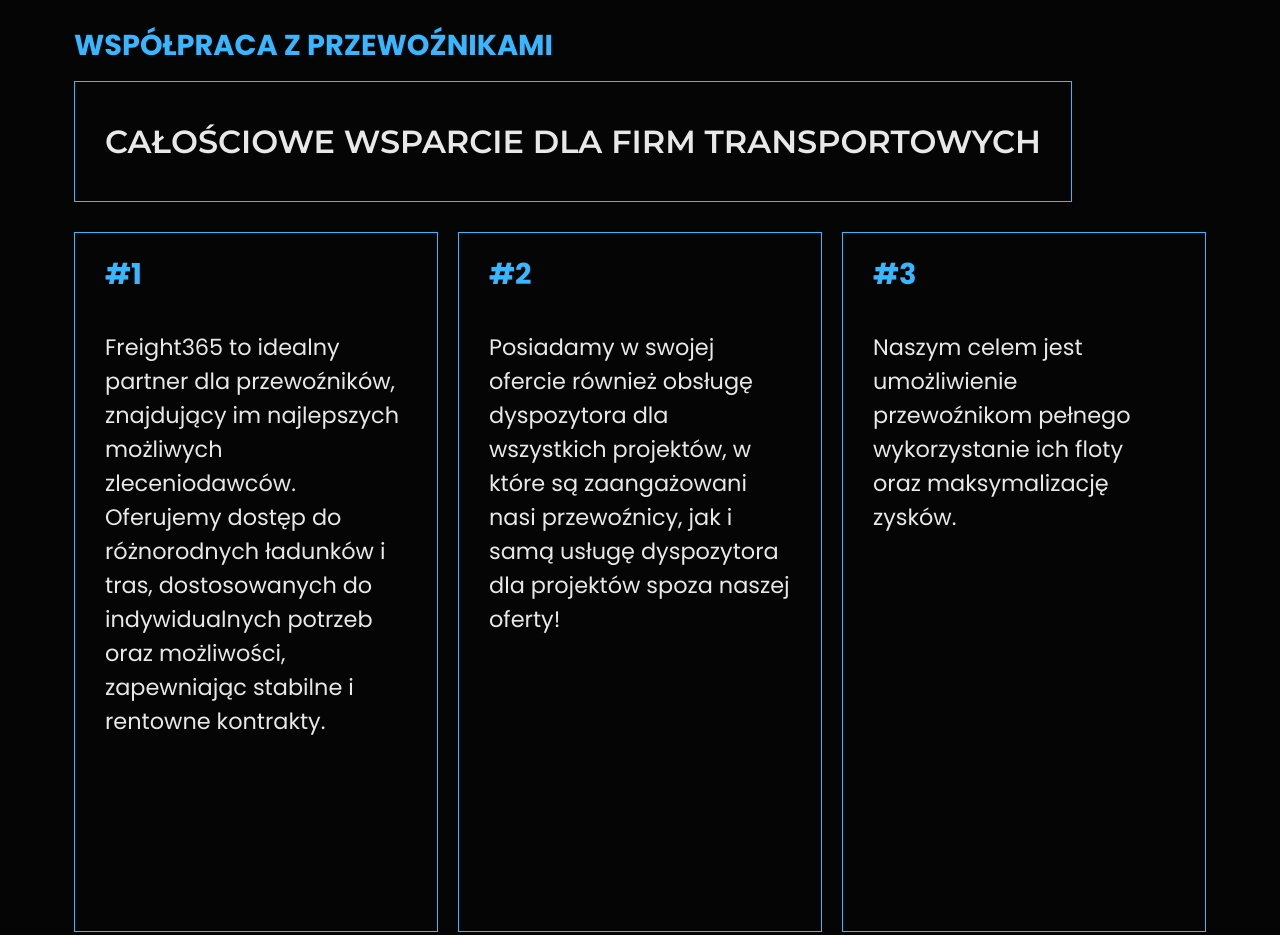
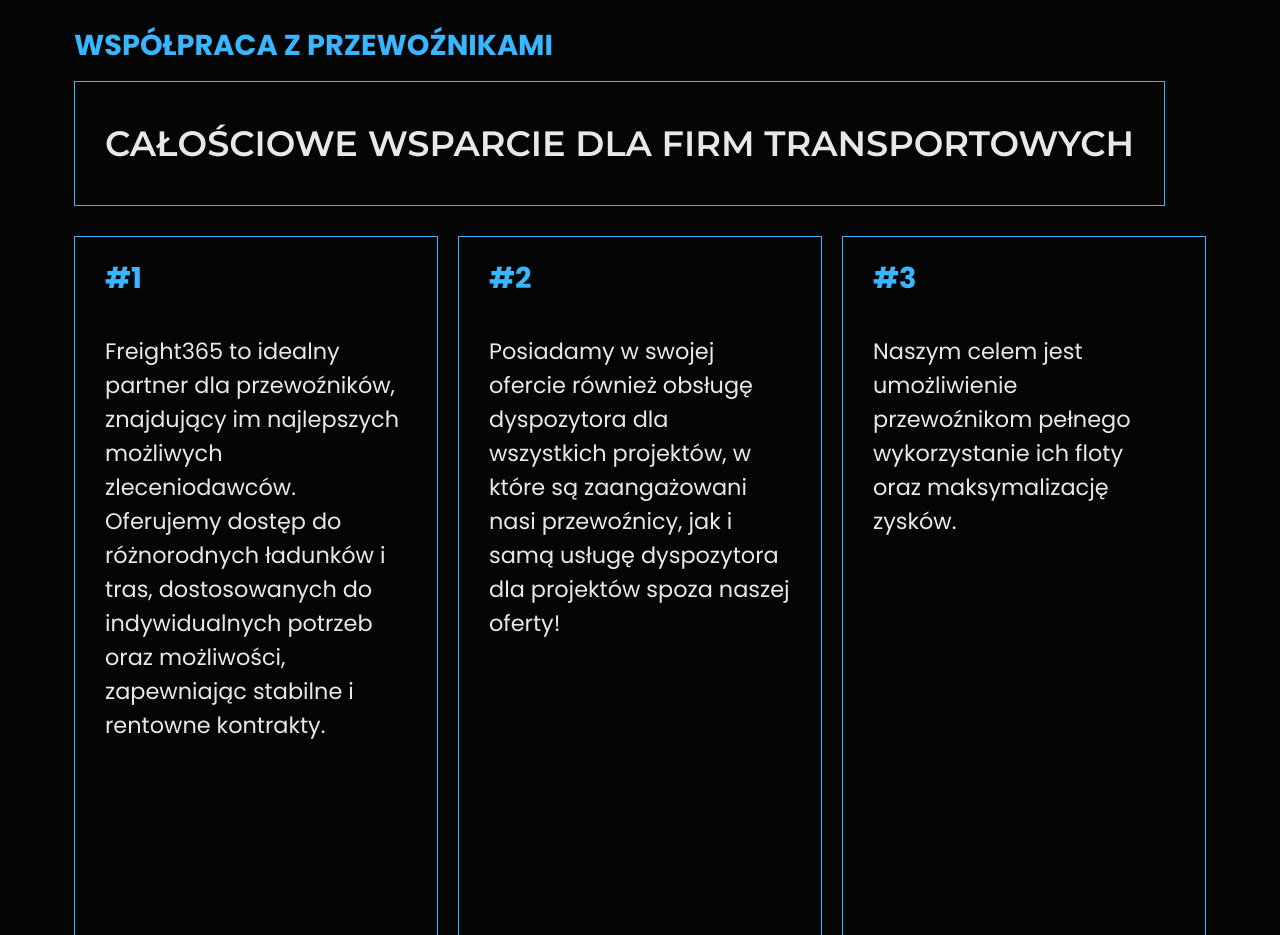
Before and after one commit to dawidtt/freight-365, a plain HTML site: page index.html in a window 1280 px wide. Shown: the part 2040-2975 px from the top of the page. Drawn offline with Linux system fonts and the light colour scheme.

Commit message:
Add files via upload

```diff
--- a/style.css
+++ b/style.css
@@ -41,7 +41,7 @@ h2 {
 }
 p {
   color: rgba(255, 255, 255, 0.911);
-  font-size: 1.4rem;
+  font-size: 1.25rem;
   margin: 20px 0;
 }
 /*
@@ -147,7 +147,7 @@ header {
 }
 .top-goals p {
   font-weight: 600;
-  font-size: 2rem;
+  font-size: 1.28rem;
 }
 
 .top-goals-left {
@@ -194,10 +194,26 @@ footer #contact p {
 
 /*
 ========================================
-            BREAK POINTS
+            BREAKPOINTS
 ========================================
 */
+@media (min-width: 320px) {
+  .top-goals p {
+    font-size: 1.4rem;
+  }
+}
+@media (min-width: 576px) {
+  .top-goals p {
+    font-size: 1.8rem;
+  }
+}
 @media (min-width: 768px) {
+  p {
+    font-size: 1.4rem;
+  }
+  .top-goals p {
+    font-size: 2.2rem;
+  }
   footer {
     display: flex;
     justify-content: space-between;
```
